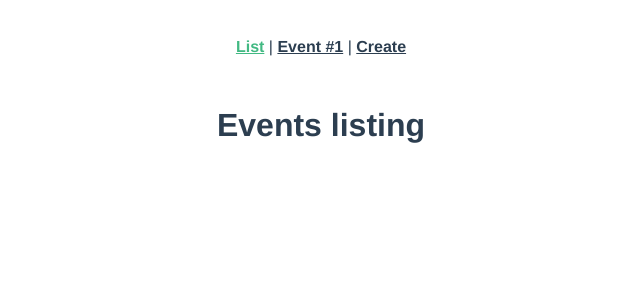
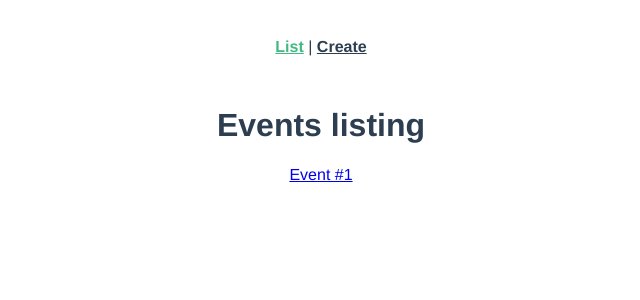
Before and after one commit to eshux/New-Vue, a Vue app: page / in a window 1280 px wide. Shown: the top 300 px of the page, without its empty margins (319-959 px from the left). Built offline with nearby package versions, Linux system fonts and the light colour scheme.

Commit message:
Dynamic routing

```diff
--- a/src/App.vue
+++ b/src/App.vue
@@ -2,7 +2,6 @@
   <div id="app">
     <nav>
       <router-link :to="{ name: 'event-list' }">List</router-link> |
-      <router-link :to="{ name: 'event-show' }">Event #1</router-link> |
       <router-link :to="{ name: 'event-create' }">Create</router-link>
     </nav>
     <router-view />
--- a/src/router/index.js
+++ b/src/router/index.js
@@ -13,9 +13,10 @@ const routes = [
     component: EventListView,
   },
   {
-    path: "/event",
+    path: "/event/:id",
     name: "event-show",
     component: EventShowView,
+    props: true,
   },
   {
     path: "/event/create",
--- a/src/views/EventListView.vue
+++ b/src/views/EventListView.vue
@@ -1,3 +1,9 @@
 <template>
-  <h1>Events listing</h1>
+  <div>
+    <h1>Events listing</h1>
+
+    <router-link :to="{ name: 'event-show', params: { id: '1' } }"
+      >Event #1</router-link
+    >
+  </div>
 </template>
--- a/src/views/EventShowView.vue
+++ b/src/views/EventShowView.vue
@@ -1,3 +1,9 @@
 <template>
-  <h1>Events show</h1>
+  <h1>Showing Event #{{ id }}</h1>
 </template>
+
+<script>
+export default {
+  props: ["id"],
+};
+</script>
```
